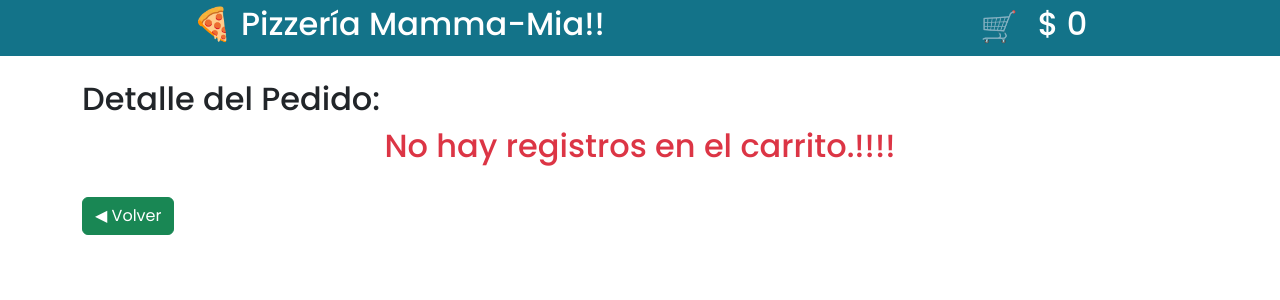
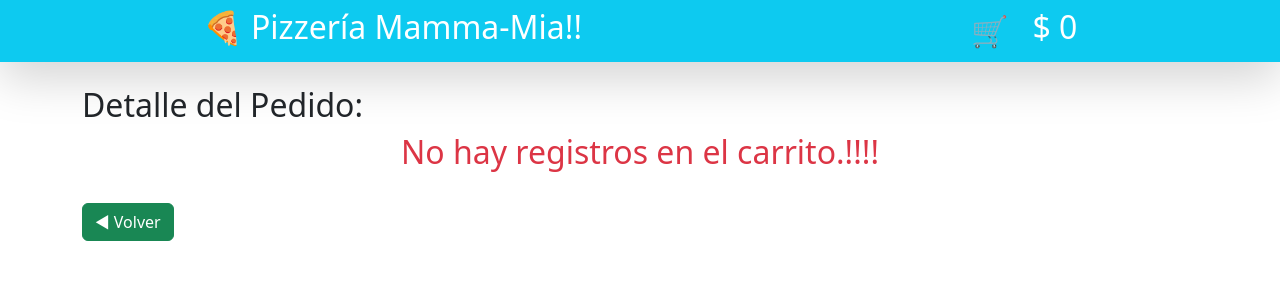
Before and after one commit to YACSCH/desafio-mamma-mia, a React (Vite) app: page /carrito in a window 1280 px wide. Shown: the top 300 px of the page. Built offline with nearby package versions, Linux system fonts and the light colour scheme.

Commit message:
estilizando css carrito desafio-mamma-mia

```diff
--- a/src/App.css
+++ b/src/App.css
@@ -1,30 +1,14 @@
-@import url("https://fonts.googleapis.com/css2?family=Poppins:wght@100;200;300;400;500;600;700&display=swap");
+
 * {
   margin :0;
   padding:0;
   box-sizing: border-box;
 }
-body {
-  font-family: "Poppins", sans-serif;
 
-}
 
-.nav {
-  display: flex;
-  justify-content:space-around;
-  background-color: #137389;
-  color: #fff;
-  text-decoration: none;
-  padding: 5px;
-}
 a {
   text-decoration: none;
   color: #fff;
-}
-.nav-cart {
-  display: flex ;
-  text-decoration: none;
-  gap :20px;
 }
 span {
   font-size: 30px;
@@ -34,16 +18,17 @@ li{
 }
 .header {
 display: flex;
+height: 8rem;
 justify-content: center;
 background-image: url("./assets/pizza_back.jpg");
 background-repeat: no-repeat;
 background-size: cover;
 background-position: center;
 background-attachment: fixed;
+-webkit-filter: grayscale(1);
+filter: grayscale(.7);
 }
-.header-title{
-  color: #fff;
-}
+
 .card-home {
   display: flex;
   justify-content: center;
@@ -51,16 +36,3 @@ background-attachment: fixed;
   width: 18rem;
   margin-top: 2rem;
 }
-
-.home-price {
-  text-align: center;
-}
-.home-button{
-  display: flex;
-  justify-content: space-between;
-  gap: 10px;
-}
-.card-buttons-detail{
-  display: flex;
-  justify-content: space-between;
-}
--- a/src/components/Header.jsx
+++ b/src/components/Header.jsx
@@ -2,7 +2,7 @@
 const Header = () => {
   return (
     <header className="header">
-    <div className="header-title">
+    <div className='text-white mt-3'>
         <h1>¡Pizzería Mamma Mia!</h1>
         <p>¡Tenemos las mejores pizzas que podrás encontrar!</p>
         <hr />
--- a/src/components/NavBar.jsx
+++ b/src/components/NavBar.jsx
@@ -9,12 +9,12 @@ const NavBar = () => {
     const { totalAcum } = useContext(DataContext);
 
     return (
-        <nav className="nav">
-        <div className="nav-title">
+        <nav className='d-flex justify-content-around bg-info text-white p-2 shadow-lg'>
+        <div className='nav-title'>
           <Link  to="/home"><h2>🍕 Pizzería Mamma-Mia!!</h2></Link>
         </div>
-        <div className="nav-cart">
-          <Link  to="/carrito"><span>🛒 </span></Link>
+        <div className='d-flex gap-4 text-decoration-none'>
+          <Link  to="/carrito"><span className='text-white'> 🛒 </span></Link>
           <h2>$ {totalAcum.toLocaleString("es-CL")}</h2></div>
       </nav>
     )
--- a/src/views/Carrito.jsx
+++ b/src/views/Carrito.jsx
@@ -4,13 +4,13 @@ import { useNavigate } from "react-router-dom";
 
 import Row from "react-bootstrap/Row";
 import Col from "react-bootstrap/Col";
-import Card from "react-bootstrap/Card";
 import Button from "react-bootstrap/Button";
 
 import { DataContext } from "../context/DataContext";
 
 const Carrito = () => {
-  const { cart, totalAcum, addItemCart, removeItemCart, upperLetter } =  useContext(DataContext);
+  const { cart, totalAcum, addItemCart, removeItemCart, upperLetter } =
+    useContext(DataContext);
 
   const navigate = useNavigate();
 
@@ -18,7 +18,7 @@ const Carrito = () => {
     <>
       <div className="container">
         <div className="mt-4">
-          <h2 className="">Detalle del Pedido: </h2>
+          <h2>Detalle del Pedido: </h2>
 
           {cart && cart.length > 0 ? (
             <>
@@ -29,26 +29,28 @@ const Carrito = () => {
                       <img
                         src={pizza.img}
                         alt={pizza.name}
-                        className="w-25"
+                        className="shadow-sm rounded w-25"
                       ></img>
                       <span> {upperLetter(pizza.name)} </span>
                     </Col>
                     <Col md={3}>
-                      <h2 className="text-end">
+                      <h2 className="text-end text-info">
                         ${" "}
                         {(pizza.price * pizza.quantity).toLocaleString("es-CL")}
                       </h2>
                     </Col>
                     <Col md={3}>
-                      <div className="carrito-buttons">
+                      <div>
                         <Button
+                          className="shadow-sm bg-body-tertiary rounded"
                           variant="primary"
                           onClick={() => removeItemCart(pizza.id)}
                         >
                           ➖
                         </Button>
-                        <span> {pizza.quantity} </span>
+                        <span className="m-4"> {pizza.quantity} </span>
                         <Button
+                         className="shadow-sm bg-body-tertiary rounded"
                           variant="danger"
                           onClick={() => addItemCart(pizza)}
                         >
@@ -56,19 +58,32 @@ const Carrito = () => {
                         </Button>
                       </div>
                     </Col>
-                    <hr />
+
                   </Row>
+                  <hr />
                 </div>
               ))}
               <div>
                 <h2>Total: $ {totalAcum.toLocaleString("es-CL")}</h2>
-                <Button variant="success">Ir a Pagar</Button>
+                <div className="d-flex justify-content-between">
+                  <Button variant="success">Ir a Pagar</Button>
+                  <Button variant="warning" onClick={() => navigate(`/home`)}> ◀︎ Volver</Button>
+                </div>
               </div>
             </>
           ) : (
-            <div >
-                <h2 className="text-center text-danger">No hay registros en el carrito.!!!!</h2>
-                <Button variant="success" className='mt-4' onClick={() => navigate(`/home`)}> ◀︎ Volver</Button>
+            <div>
+              <h2 className="text-center text-danger">
+                No hay registros en el carrito.!!!!
+              </h2>
+              <Button
+                variant="success"
+                className="mt-4"
+                onClick={() => navigate(`/home`)}
+              >
+                {" "}
+                ◀︎ Volver
+              </Button>
             </div>
           )}
         </div>
--- a/src/views/Home.jsx
+++ b/src/views/Home.jsx
@@ -40,11 +40,11 @@ const Home = () => {
                       </ul>
 
                   </Card.Body>
-                  <Card.Footer className="card-footer bg-transparent">
-                    <h2 className="home-price">
+                  <Card.Footer className="bg-transparent">
+                    <h2 className='text-center'>
                       $ {pizza.price.toLocaleString("es-CL")}
                     </h2>
-                    <div className="home-button">
+                    <div className='d-flex justify-content-between gap-4'>
                       <Button
                         variant="info"
                         onClick={() => navigate(`/pizza/${pizza.id}`)}
--- a/src/views/PizzaDetails.jsx
+++ b/src/views/PizzaDetails.jsx
@@ -48,7 +48,7 @@ const PizzaDetails = () => {
                   ))}
                 </ul>
                 <hr />
-                <div className="card-buttons-detail">
+                <div className="d-flex justify-content-between">
                   <h2 >
                     Precio $ {selectPizza.price.toLocaleString("es-CL")}
                   </h2>
```
